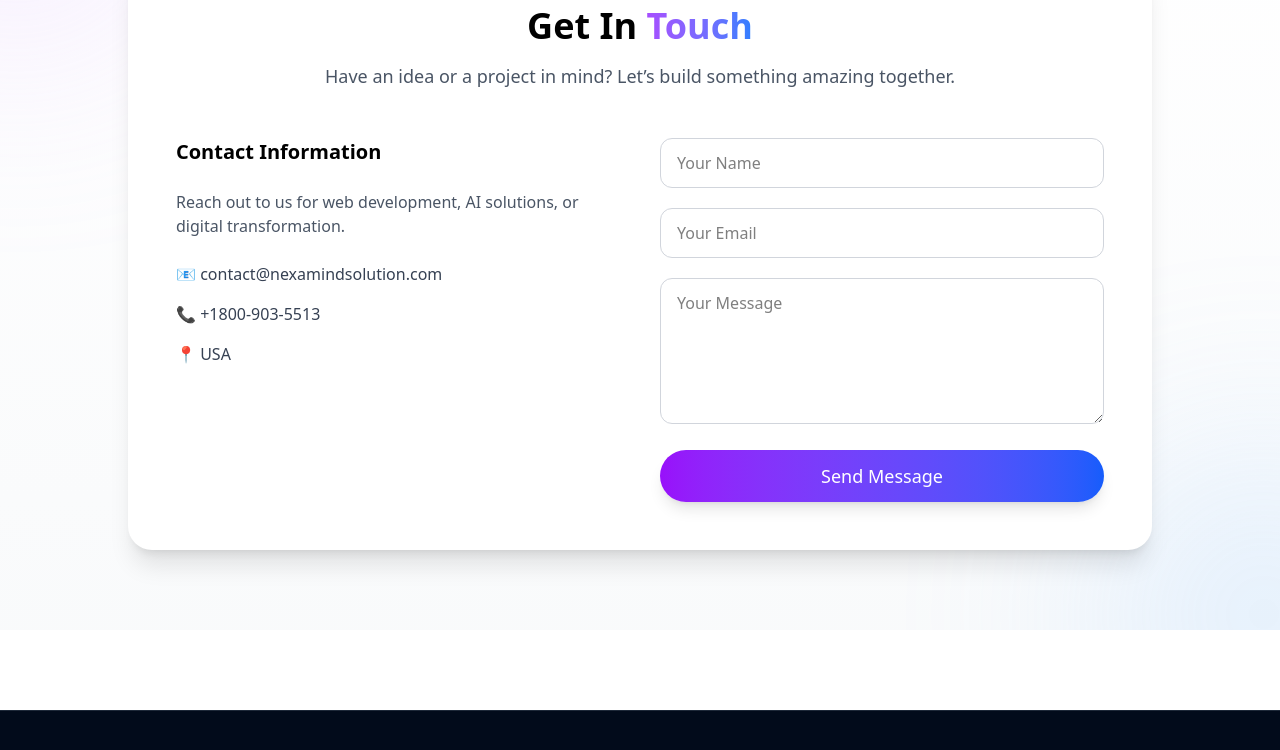
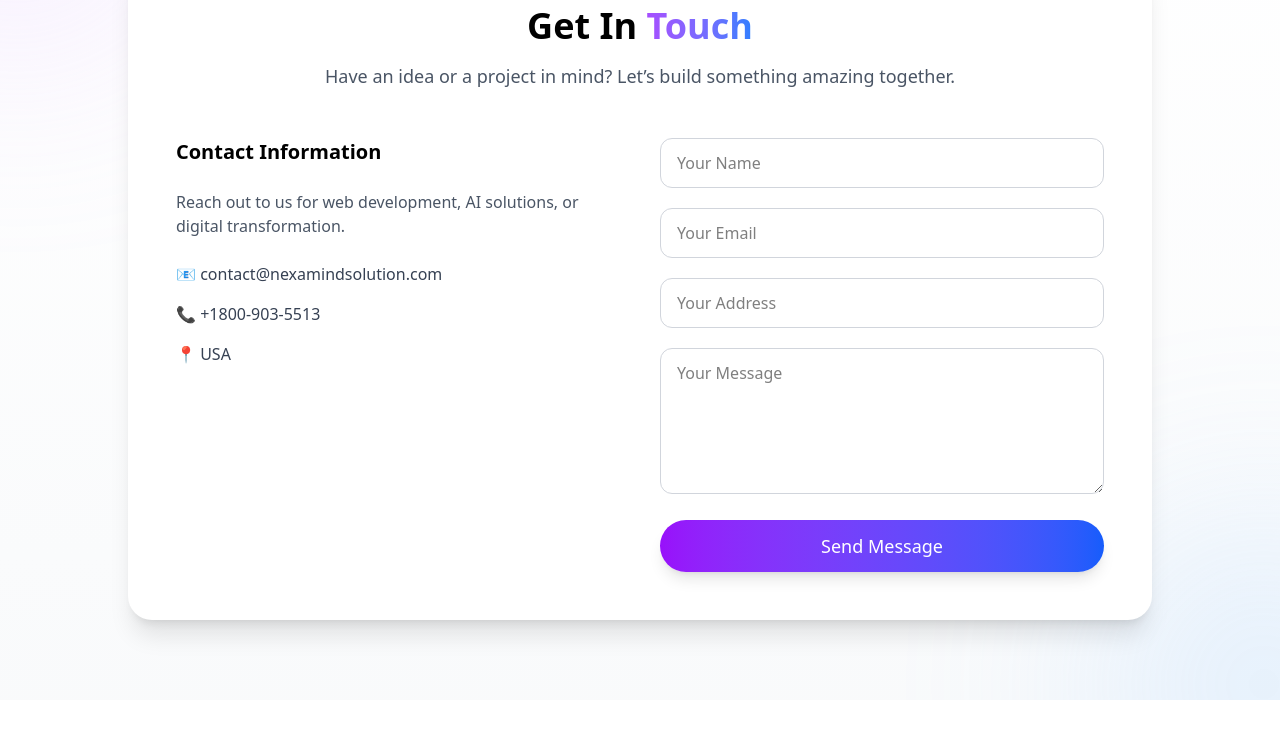
Before and after one commit to khanikgoyal/neXamide-solution, a React (Vite) app: page / in a window 1280 px wide. Shown: the part 3520-4270 px from the top of the page. Built offline with nearby package versions, Linux system fonts and the light colour scheme.

Commit message:
Form Submission

```diff
--- a/src/pages/ContactUS.jsx
+++ b/src/pages/ContactUS.jsx
@@ -1,6 +1,63 @@
+import { useState } from "react";
 import { motion } from "framer-motion";
 
 export default function ContactUS() {
+  const [isSubmitting, setIsSubmitting] = useState(false);
+  const [status, setStatus] = useState({ type: "", message: "" });
+
+  const handleSubmit = async (e) => {
+    e.preventDefault();
+    setIsSubmitting(true);
+    setStatus({ type: "", message: "" });
+
+    const form = e.target;
+    const formData = new FormData(form);
+
+    const payload = {
+      name: formData.get("name"),
+      email: formData.get("email"),
+      address: formData.get("address"),
+      message: formData.get("message"),
+      _subject: "New Contact Form Submission",
+      _captcha: "false",
+      _template: "table",
+    };
+
+    try {
+      const response = await fetch(
+        "https://formsubmit.co/ajax/contact@nexamindsolution.com",
+        {
+          method: "POST",
+          headers: {
+            "Content-Type": "application/json",
+            Accept: "application/json",
+          },
+          body: JSON.stringify(payload),
+        }
+      );
+
+      if (response.ok) {
+        form.reset();
+        setStatus({
+          type: "success",
+          message: "Message sent successfully.",
+        });
+      } else {
+        setStatus({
+          type: "error",
+          message: "Failed to send message. Please try again.",
+        });
+      }
+    } catch {
+      setStatus({
+        type: "error",
+        message: "Something went wrong. Please try again.",
+      });
+    } finally {
+      setIsSubmitting(false);
+    }
+  };
+
   return (
     <section
       id="contact"
@@ -48,9 +105,10 @@ export default function ContactUS() {
           </div>
 
           {/* Right Form */}
-          <form className="space-y-5">
+          <form onSubmit={handleSubmit} className="space-y-5">
             <input
               type="text"
+              name="name"
               placeholder="Your Name"
               required
               className="w-full px-4 py-3 rounded-xl border border-gray-300 focus:outline-none focus:ring-2 focus:ring-purple-500"
@@ -58,13 +116,23 @@ export default function ContactUS() {
 
             <input
               type="email"
+              name="email"
               placeholder="Your Email"
+              required
+              className="w-full px-4 py-3 rounded-xl border border-gray-300 focus:outline-none focus:ring-2 focus:ring-purple-500"
+            />
+
+            <input
+              type="text"
+              name="address"
+              placeholder="Your Address"
               required
               className="w-full px-4 py-3 rounded-xl border border-gray-300 focus:outline-none focus:ring-2 focus:ring-purple-500"
             />
 
             <textarea
               rows="5"
+              name="message"
               placeholder="Your Message"
               required
               className="w-full px-4 py-3 rounded-xl border border-gray-300 focus:outline-none focus:ring-2 focus:ring-purple-500"
@@ -74,10 +142,21 @@ export default function ContactUS() {
               whileHover={{ scale: 1.05 }}
               whileTap={{ scale: 0.95 }}
               type="submit"
-              className="w-full py-3 rounded-full bg-gradient-to-r from-purple-600 to-blue-600 text-white text-lg font-medium shadow-lg"
+              disabled={isSubmitting}
+              className="w-full py-3 rounded-full bg-gradient-to-r from-purple-600 to-blue-600 text-white text-lg font-medium shadow-lg disabled:opacity-70"
             >
-              Send Message
+              {isSubmitting ? "Sending..." : "Send Message"}
             </motion.button>
+
+            {status.message && (
+              <p
+                className={`text-sm text-center ${
+                  status.type === "success" ? "text-green-600" : "text-red-600"
+                }`}
+              >
+                {status.message}
+              </p>
+            )}
           </form>
         </div>
       </motion.div>
```
